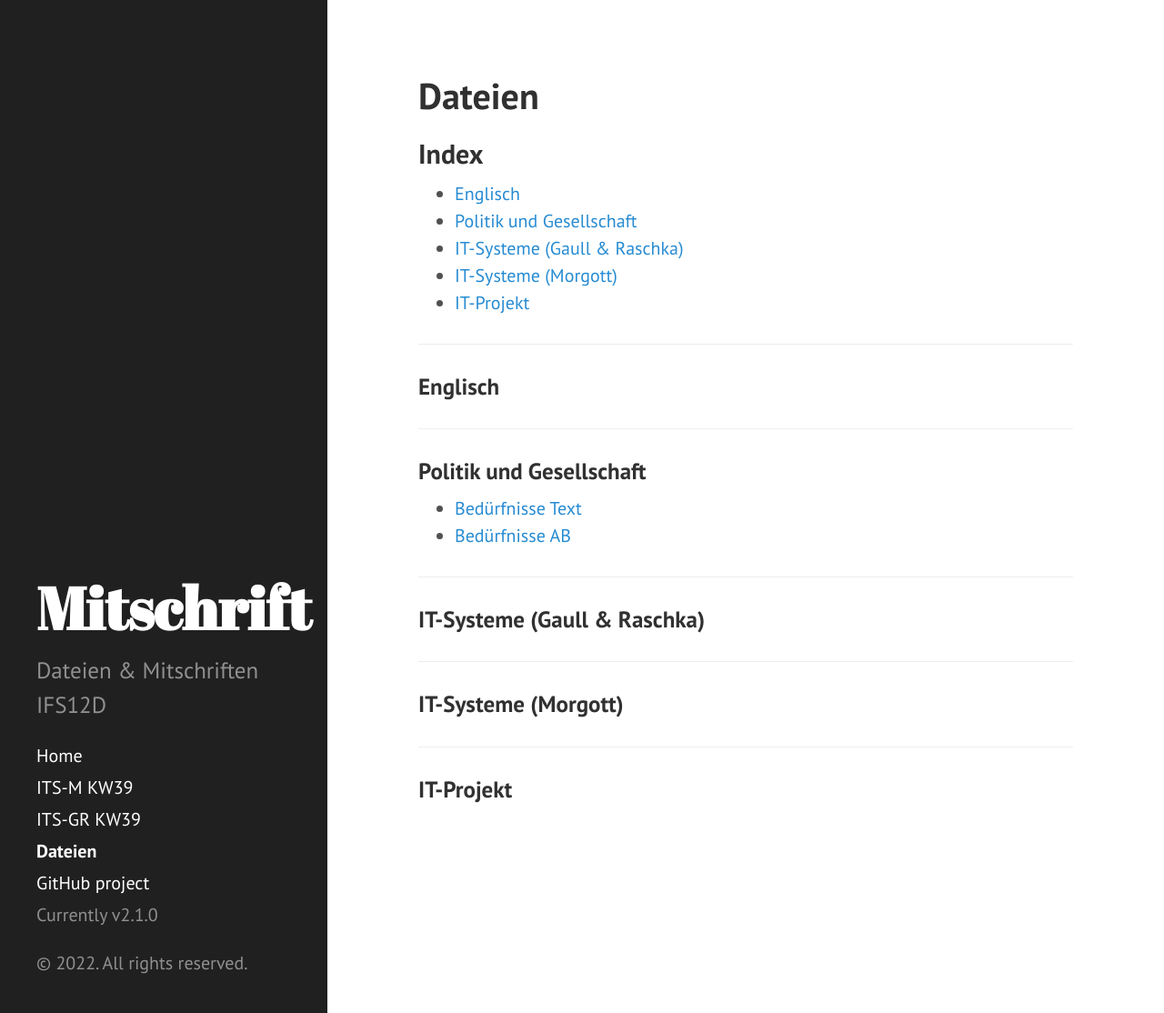
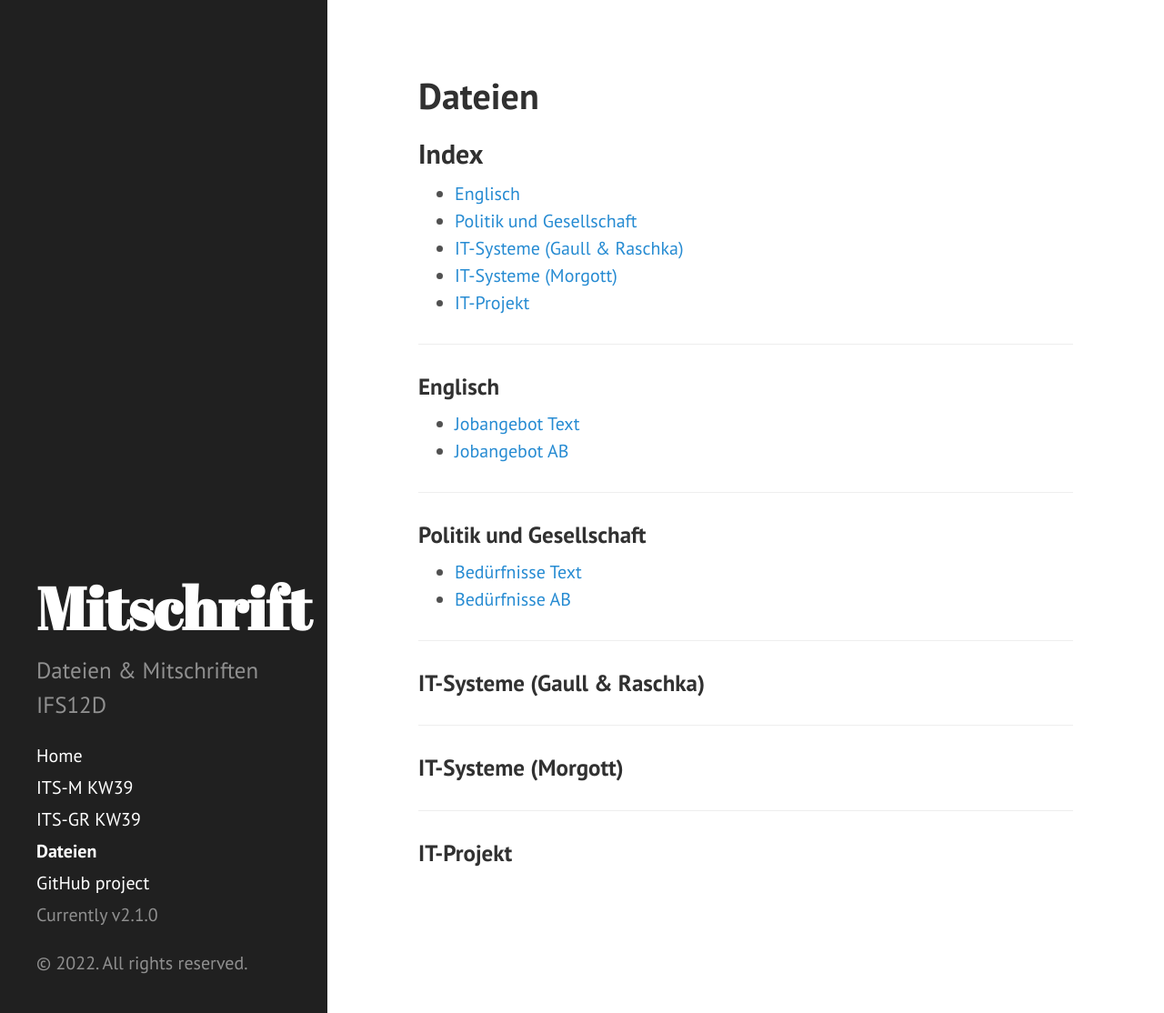
Before and after one commit to Semoxea/semoxea.github.io, a Jekyll site: the page built from data/files.md, in a window 1280 px wide and 1114 px high. Shown: the whole window at 91% size. Built offline with Jekyll 4.4.1, drawn with Linux system fonts in a browser that asks for light colours; Markdown is read by kramdown in place of the engine named in the settings.

Commit message:
englisch abs

```diff
--- a/data/files.md
+++ b/data/files.md
@@ -15,12 +15,15 @@ title: Dateien
 
 ### Englisch
 
+- [Jobangebot Text](files/Eng/ApplicationText.pdf)
+- [Jobangebot AB](files/Eng/ApplicationAB.pdf)
+
 ---
 
 ### Politik und Gesellschaft
 
-- [Bedürfnisse Text](/PuG/ABBeduerfnisse.pdf)
-- [Bedürfnisse AB](/PuG/TextBeduerfnisse.pdf)
+- [Bedürfnisse Text](files/PuG/ABBeduerfnisse.pdf)
+- [Bedürfnisse AB](files/PuG/TextBeduerfnisse.pdf)
 
 ---
 
```
Also changed, not shown: data/entries/ITS-GR/2022-09-28-ITS.md (+1 -1 lines), 2 other files.
